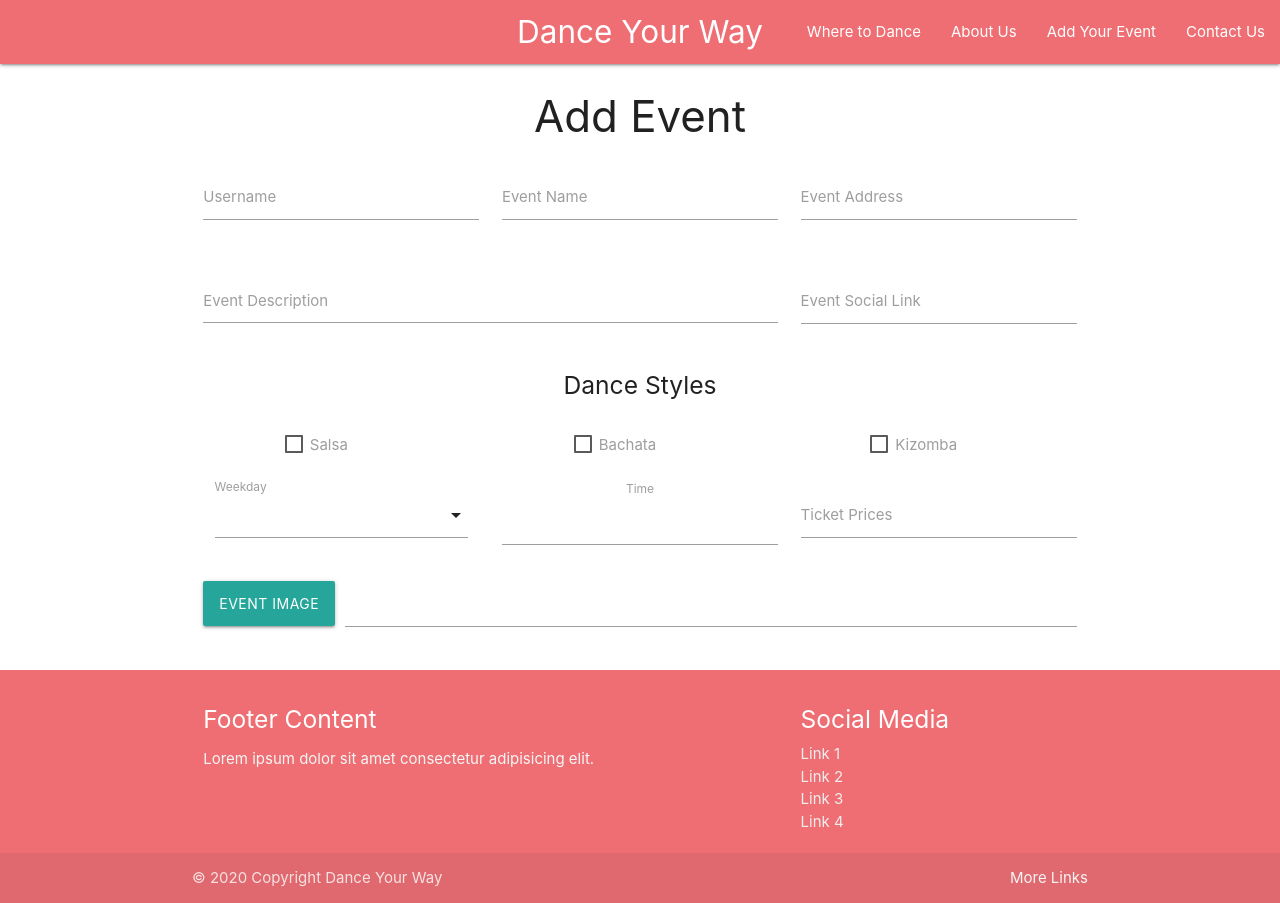
After one commit to Magnusson95/Dance-Your-Way, a Flask app: page /add-event in a window 1280 px wide. The commit adds this page. Run offline with Flask 2, Linux system fonts and the light colour scheme; data that the repository does not hold is empty; some libraries are stand-ins or nearby versions.

Commit message:
added add_events function and page, included add_events form - not yet linked to mongodb. Updated materialise release version to 0.100.2

```diff
--- a/app.py
+++ b/app.py
@@ -15,6 +15,7 @@ mongo = PyMongo(app)
 def home():
     return render_template("index.html", events=mongo.db.events.find())
 
+
 @app.route('/get_events')
 def get_events():
     return render_template("events.html", events=mongo.db.events.find())
@@ -22,7 +23,13 @@ def get_events():
 
 @app.route('/style')
 def style():
-    return render_template("style.html", events=mongo.db.events.find())
+    return render_template("style.html")
+
+
+@app.route('/add-event')
+def add_event():
+    return render_template("add-event.html", events=mongo.db.events.find(), method="POST")
+
 
 
 if __name__ == '__main__':
--- a/static/css/style.css
+++ b/static/css/style.css
@@ -53,3 +53,7 @@ ul {
 .pick-your-style img {
   width: 100%
 }
+
+.checkbox-span {
+  padding: 0 50px 0 25px !important;
+}
--- /dev/null
+++ b/templates/add-event.html
@@ -0,0 +1,87 @@
+{% extends 'base.html' %} {% block content %}
+<div class="row center container">
+  <h3>Add Event</h3>
+  <form class="col s12">
+    <div class="row">
+      <div class="input-field col s12 m4 l4">
+        <input value="" id="username" type="text" class="validate" />
+        <label class="active" for="username">Username</label>
+      </div>
+      <div class="input-field col s12 m4 l4">
+        <input value="" id="event_name" type="text" class="validate" />
+        <label class="active" for="event_name">Event Name</label>
+      </div>
+      <div class="input-field col s12 m4 l4">
+        <input value="" id="address" type="text" class="validate" />
+        <label class="active" for="address">Event Address</label>
+      </div>
+    </div>
+    <div class="row">
+      <div class="input-field col s12 m8">
+        <textarea id="textarea1" class="materialize-textarea"></textarea>
+        <label for="textarea1">Event Description</label>
+      </div>
+      <div class="input-field col s12 m4">
+        <input value="" id="event_link" type="text" class="validate" />
+        <label class="active" for="event_link">Event Social Link</label>
+      </div>
+    </div>
+    <h5>Dance Styles</h5>
+    <br />
+    <div class="row">
+      <div class="col s4">
+        <label>
+          <input type="checkbox" />
+          <span class="checkbox-span">Salsa</span>
+        </label>
+      </div>
+      <div class="col s4">
+        <label>
+          <input type="checkbox" />
+          <span class="checkbox-span">Bachata</span>
+        </label>
+      </div>
+      <div class="col s4">
+        <label>
+          <input type="checkbox" />
+          <span class="checkbox-span">Kizomba</span>
+        </label>
+      </div>
+    </div>
+    <div class="row">
+      <div class="col s12 m6 l4">
+        <div class="input-field col s12">
+          <select multiple>
+            <option value="Monday">Monday</option>
+            <option value="Tuesday">Tuesday</option>
+            <option value="Wednesday">Wednesday</option>
+            <option value="Thursday">Thursday</option>
+            <option value="Friday">Friday</option>
+            <option value="Saturday">Saturday</option>
+            <option value="Sunday">Sunday</option>
+          </select>
+          <label>Weekday</label>
+        </div>
+      </div>
+      <div class="col s12 m6 l4">
+        <label class="active" for="time"
+          >Time<input type="text" id="time" class="timepicker"
+        /></label>
+      </div>
+      <div class="input-field col s12 l4">
+        <input value="" id="price" type="text" class="validate" />
+        <label class="active" for="price">Ticket Prices</label>
+      </div>
+    </div>
+    <div class="file-field input-field">
+      <div class="btn">
+        <span>Event Image</span>
+        <input type="file" />
+      </div>
+      <div class="file-path-wrapper">
+        <input class="file-path validate" type="text" />
+      </div>
+    </div>
+  </form>
+</div>
+{% endblock %}
--- a/templates/base.html
+++ b/templates/base.html
@@ -9,7 +9,7 @@
     />
     <link
       rel="stylesheet"
-      href="https://cdnjs.cloudflare.com/ajax/libs/materialize/0.100.2/css/materialize.min.css"
+      href="https://cdnjs.cloudflare.com/ajax/libs/materialize/1.0.0/css/materialize.min.css"
     />
     <link
       rel="stylesheet"
@@ -20,39 +20,31 @@
   </head>
   <body>
     <header>
+      <div class="navbar-fixed">
         <nav>
           <div class="nav-wrapper">
             <a href="{{url_for('home')}}" class="brand-logo center"
               >Dance Your Way</a
             >
-          <a href="#" data-activates="mobile-demo" class="button-collapse"
+            <a href="#" data-target="mobile-demo" class="sidenav-trigger"
               ><i class="material-icons">menu</i></a
             >
             <ul class="right hide-on-med-and-down">
               <li><a href="{{url_for('style')}}">Where to Dance</a></li>
-            <li>
-              <a href="">About Us</a>
-            </li>
-            <li>
-              <a href="">Contact Us</a>
-            </li>
-          </ul>
-          <ul class="side-nav" id="mobile-demo">
-            <li>
-              <a class="sidenav-close" href="#!"
-                ><i class="material-icons">close</i></a
-              >
-            </li>
-            <li><a href="{{url_for('style')}}">Where to Dance</a></li>
-            <li>
-              <a href="">About Us</a>
-            </li>
-            <li>
-              <a href="">Contact Us</a>
-            </li>
+              <li><a href="#">About Us</a></li>
+              <li><a href="{{url_for('add_event')}}">Add Your Event</a></li>
+              <li><a href="">Contact Us</a></li>
             </ul>
           </div>
         </nav>
+
+        <ul class="sidenav" id="mobile-demo">
+          <li><a href="{{url_for('style')}}">Where to Dance</a></li>
+          <li><a href="#">About Us</a></li>
+          <li><a href="{{url_for('add_event')}}">Add Your Event</a></li>
+          <li><a href="">Contact Us</a></li>
+        </ul>
+      </div>
     </header>
     {% block content %} {% endblock %}
     <footer class="page-footer">
@@ -83,16 +75,13 @@
       </div>
     </footer>
     <script src="https://cdnjs.cloudflare.com/ajax/libs/jquery/3.2.1/jquery.min.js"></script>
-    <script src="https://cdnjs.cloudflare.com/ajax/libs/materialize/0.100.2/js/materialize.min.js"></script>
+    <script src="https://cdnjs.cloudflare.com/ajax/libs/materialize/1.0.0/js/materialize.min.js"></script>
     <script type="text/javascript">
       $(document).ready(function () {
-        $(".collapsible").collapsible();
-        $(".button-collapse").sideNav({
-          edge: "left",
-          closeOnClick: true,
-          draggable: true,
-        });
+        $(".sidenav").sidenav();
         $(".scrollspy").scrollSpy();
+        $("select").formSelect();
+        $(".timepicker").timepicker();
       });
     </script>
   </body>
```
Also changed, not shown: templates/index.html (+7 -4 lines). Lines whose indentation alone changed are shown as unchanged.
